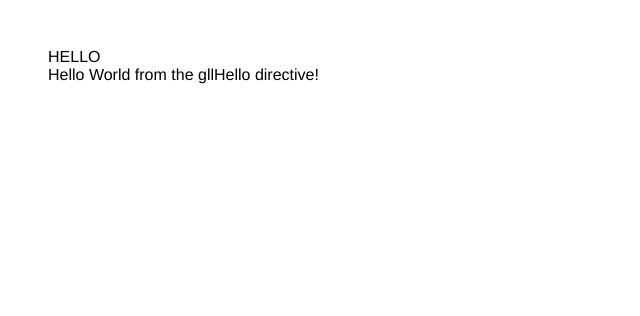
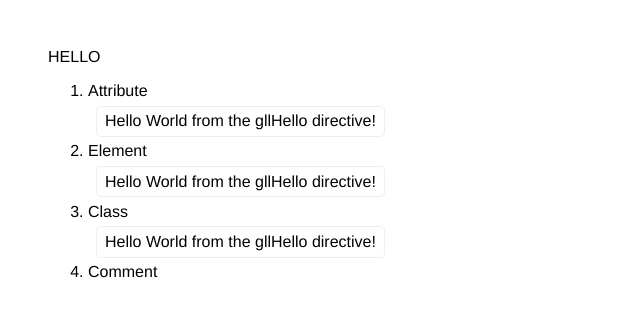
Before and after one commit to bindhyeswari/advanced-angularjs, a plain HTML site: page index.html in a window 1280 px wide. Shown: the whole page, without its empty margins (0-640 px from the left). Drawn offline with nearby package versions, Linux system fonts and the light colour scheme.

Commit message:
template in directives

```diff
--- a/index.html
+++ b/index.html
@@ -15,8 +15,9 @@
         }).directive('gllHello', function () {
             // this function will return a directive definition object
             return {
-                restrict: 'A',
-                template: 'Hello World from the gllHello directive!'
+                restrict: 'AECM',
+                template: '<button>Hello World from the gllHello directive!</button>'
+                /*replace: true*/
             }
         });
     </script>
@@ -24,7 +25,28 @@
 <body>
     <div ng-controller="MyController">
         {{message | uppercase}}
-        <div gll-hello></div>
+
+        <ol>
+            <li>
+                <div>Attribute</div>
+                <div gll-hello></div>
+            </li>
+            <li>
+                <div>Element</div>
+                <gll-hello></gll-hello>
+            </li>
+            <li>
+                <div>Class</div>
+                <div class="gll-hello"></div>
+            </li>
+            <li>
+                <div>Comment</div>
+                <!--todo: BP: syntax for comment-->
+                <!-- gll-hello -->
+            </li>
+        </ol>
+
+
     </div>
 
 </body>
```
Also changed, not shown: _login.html (added, +10 -0 lines).
